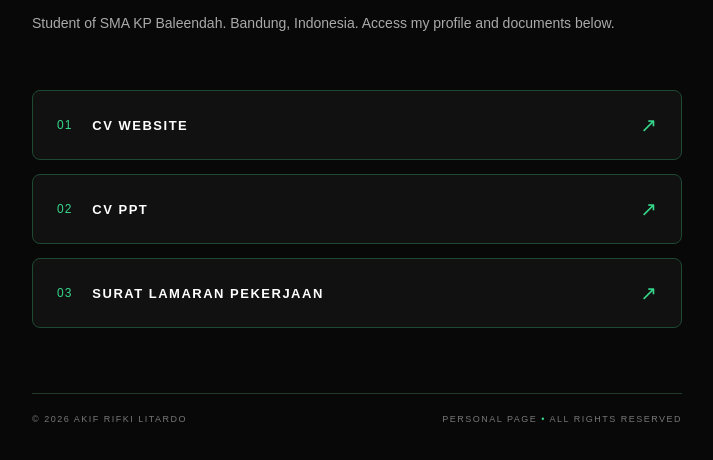
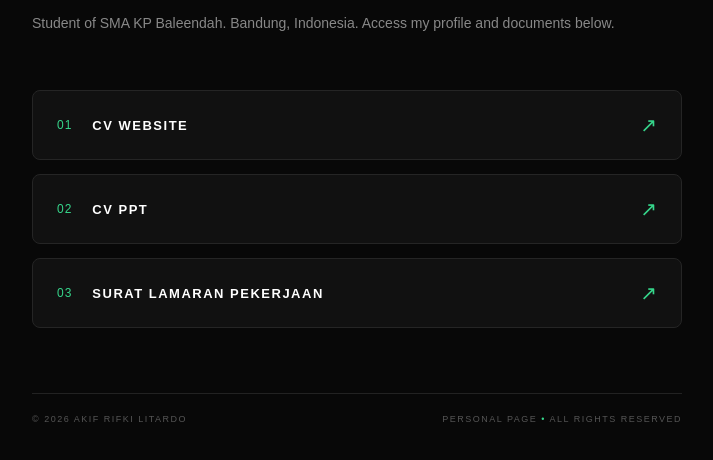
Before and after one commit to shadowwzeyy-ctrl/mainpagekif, a plain HTML site: page index.html in a window 1280 px wide. Shown: the part 238-698 px from the top of the page, 283-996 px from the left. Drawn offline with Linux system fonts and the light colour scheme.

Commit message:
Update style.css

```diff
--- a/style.css
+++ b/style.css
@@ -48,7 +48,7 @@ body {
 }
 
 .description {
-    color: #aaaaaa;
+    color: #888888;
     font-size: 14px;
     line-height: 1.7;
     margin-top: 15px;
@@ -70,7 +70,7 @@ body {
     padding: 22px 24px;
 
     background: #111111;
-    border: 1px solid #1e4934;
+    border: 1px solid #252525;
     border-radius: 8px;
 
     color: #ffffff;
@@ -100,7 +100,7 @@ body {
 
 /* HOVER EFFECT */
 .menu-button:hover {
-    background: #12251b;
+    background: #142019;
     border-color: #36d68b;
     transform: translateY(-3px);
 }
@@ -119,9 +119,9 @@ footer {
     margin-top: 65px;
     padding-top: 20px;
 
-    border-top: 1px solid #203b2c;
+    border-top: 1px solid #222222;
 
-    color: #777777;
+    color: #555555;
     font-size: 9px;
     letter-spacing: 1.5px;
 }
```
